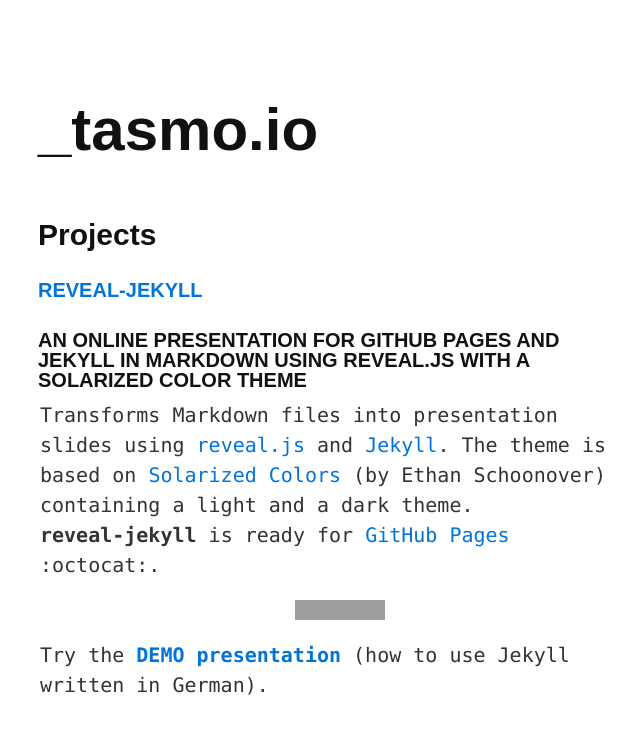
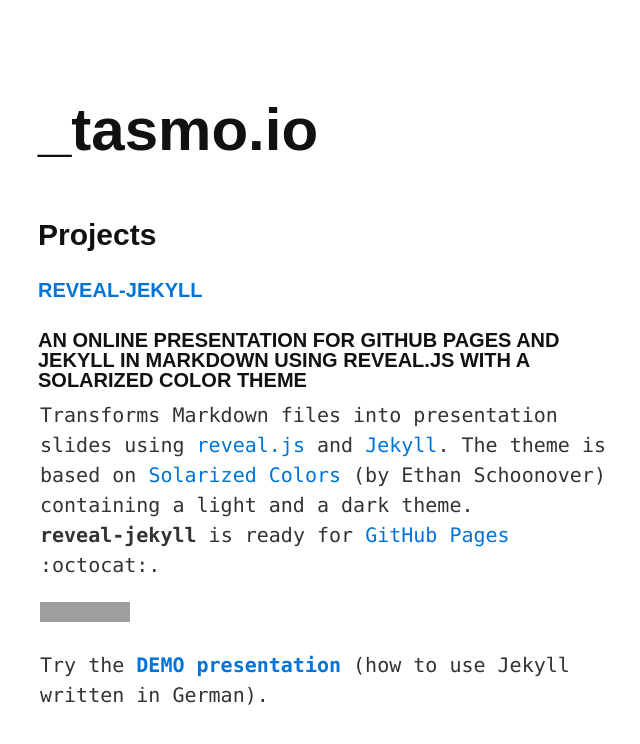
Before and after one commit to tasmo/tasmo.github.io, a Jekyll site: the page built from index.md, in a window 1280 px wide. Shown: the top 744 px of the page, without its empty margins (300-940 px from the left). Built offline with Jekyll 4.4.1, drawn with Linux system fonts in a browser that asks for light colours; grey boxes are pictures that could not be loaded.

Commit message:
img width != 100%

```diff
--- a/css/solo.css
+++ b/css/solo.css
@@ -105,14 +105,14 @@ hr {
   top: -1px;
 }
 
-.container img, .container iframe {
-  max-width: 100%;
-}
-
-.container img {
-  margin: 0 auto;
-  display: block;
-}
+//.container img, .container iframe {
+//  max-width: 100%;
+//}
+//
+//.container img {
+//  margin: 0 auto;
+//  display: block;
+//}
 
 table {
   width: 100%;
```
